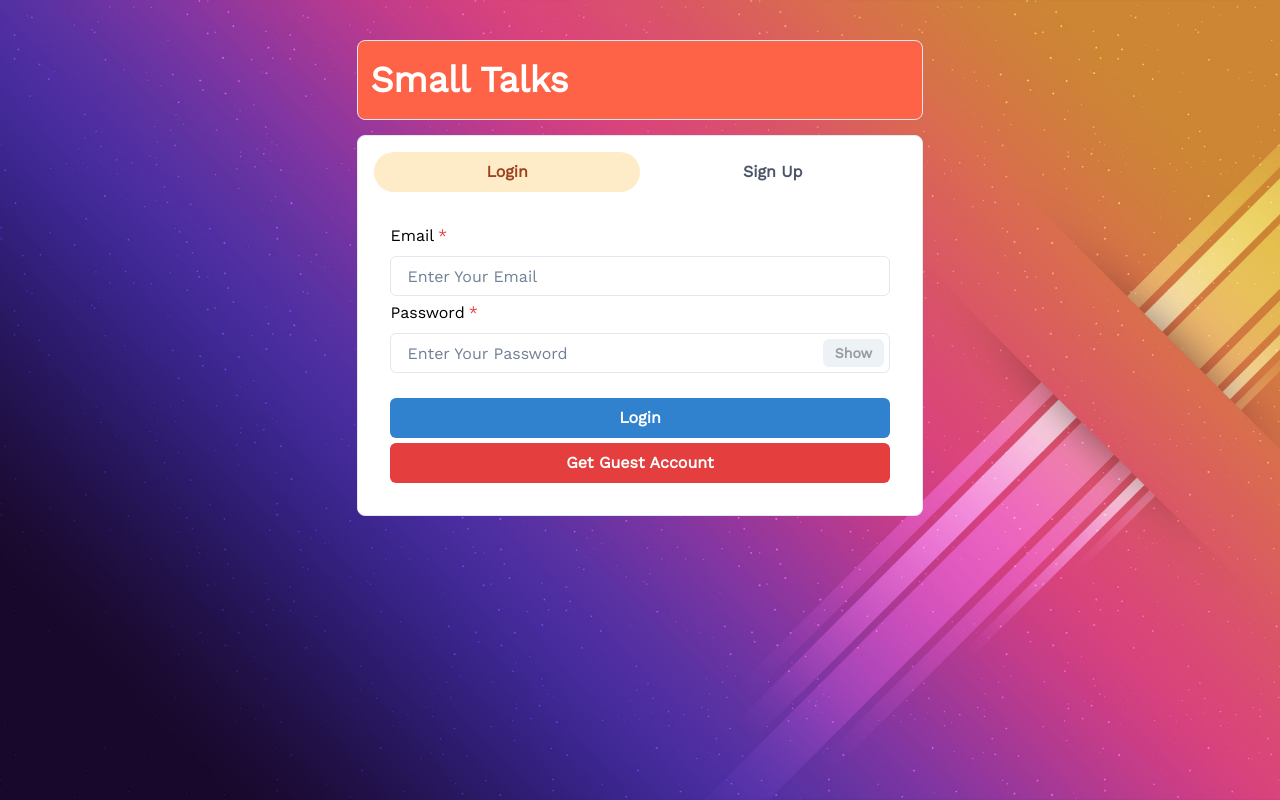
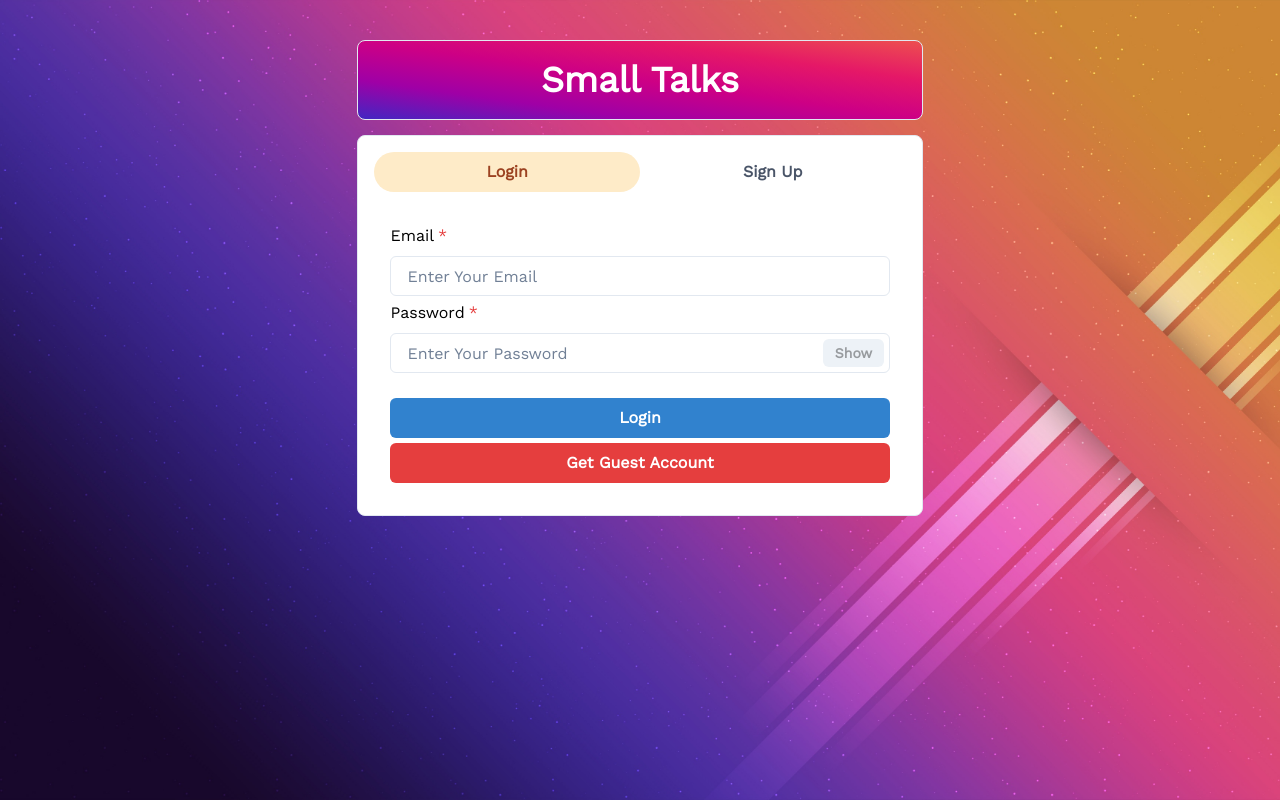
Before and after one commit to ArunMehraa/small_talkss, a React (Create React App) app in the folder frontend/: page / in a window 1280 px wide. Built offline with nearby package versions, Linux system fonts and the light colour scheme.

Commit message:
Update homepage.js

```diff
--- a/frontend/src/Pages/homepage.js
+++ b/frontend/src/Pages/homepage.js
@@ -18,9 +18,9 @@ const Homepage = () => {
     return (
         <Container>
             <Box
-                bg="tomato"
+                bg="linear-gradient(to right top, #4226c2, #9f00a6, #cd0085, #e51867, #ed4f4f);"
                 w="100%"
-                d="flex"
+                display="flex"
                 p={3}
                 m={"40px 0 15px 0"}
                 borderRadius="lg"
```
